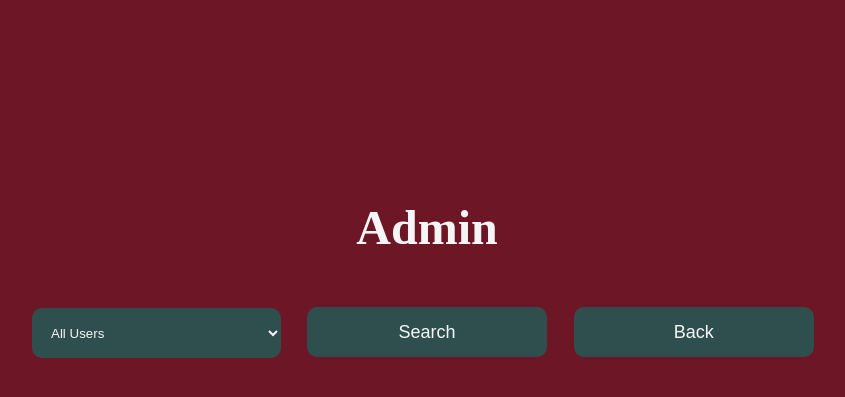
After one commit to LKAMinco/VUT_FIT_IIS, a PHP site: page /admin.html in a window 1280 px wide. The commit adds this page. Shown: the top 397 px of the page, without its empty margins (213-1058 px from the left). Run offline with PHP 8.4, Linux system fonts and the light colour scheme.

Commit message:
Add admin page
This page now contains basic connection to database. User can display all registered users and
send email of the one he wants to remove through POST.

```diff
--- /dev/null
+++ b/admin.html
@@ -0,0 +1,31 @@
+<!DOCTYPE html>
+<html lang="en">
+<head>
+    <meta charset="UTF-8">
+    <title>Admin page</title>
+    <link rel="stylesheet" type="text/css" href="style.css">
+</head>
+<body>
+<header>
+    <div class="body">
+        <h1>Admin</h1>
+        <form id="form_search" action="admin.php" method="post">
+            <div id="search_field">
+                <select id="filter_id" name="filter" required>
+                    <option name="All">All Users</option>
+                    <option name="Admins">Admins</option>
+                    <option name="Managers">Managers</option>
+                    <option name="Technicians">Technicians</option>
+                    <option name="Users">Users</option>
+                </select>
+                <button id="search_btn" type="submit">Search</button>
+                <button id="back_btn" type="button" onclick="location.href='index.html'">Back</button>
+            </div>
+        </form>
+    </div>
+    <div id="search_results">
+
+    </div>
+</header>
+</body>
+</html>
--- a/style.css
+++ b/style.css
@@ -174,6 +174,18 @@ form {
     width: 90%;
 }
 
+#search_field{
+    display: grid;
+    grid-template-columns: 1fr 1fr 1fr;
+    grid-template-rows: auto;
+}
+
+#filter_id{
+    width: 93.5%;
+    height: 66%;
+    margin-top: 8%;
+}
+
 select {
     background-color: darkslategray;
     color: lightslategray;
```
Also changed, not shown: admin.php (added, +36 -0 lines).
